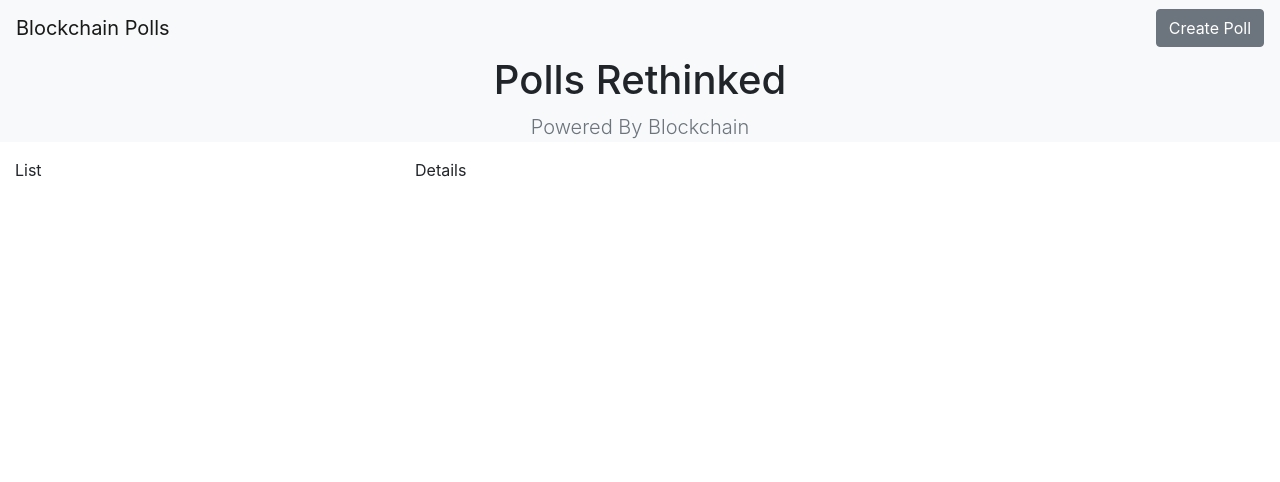
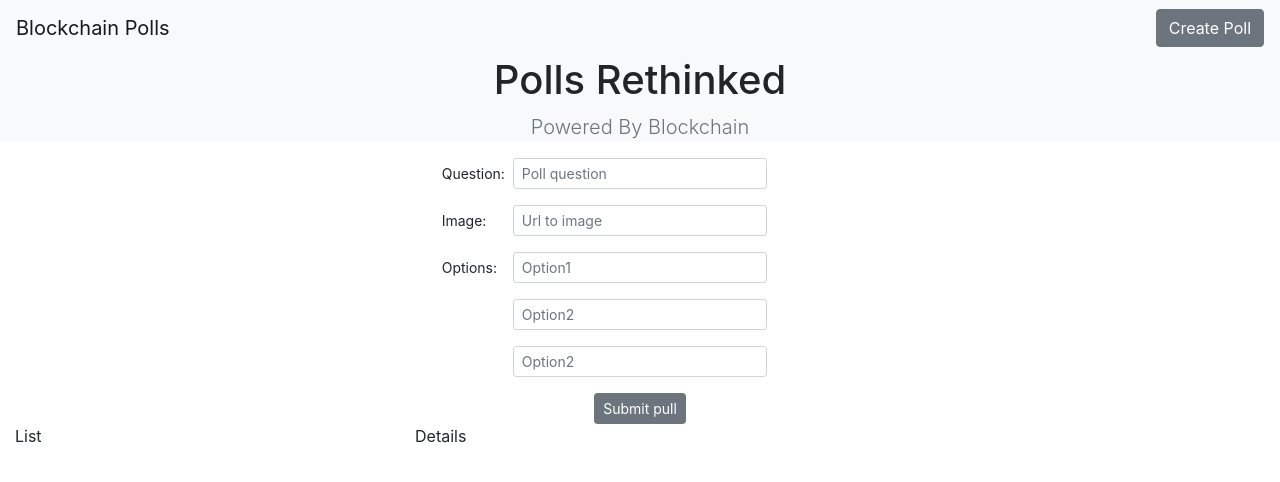
Before and after one commit to nal95/Angular_eth, an Angular app in the folder blockchain-poll/: page / in a window 1280 px wide. Shown: the top 482 px of the page. Built offline with nearby package versions, Linux system fonts and the light colour scheme.

Commit message:
Poll create Step1

```diff
--- a/blockchain-poll/angular.json
+++ b/blockchain-poll/angular.json
@@ -31,9 +31,13 @@
               "src/assets"
             ],
             "styles": [
-              "src/styles.scss"
+              "src/styles.scss",
+              "node_modules/bootstrap/dist/css/bootstrap.min.css"
             ],
-            "scripts": []
+            "scripts": [
+              "node_modules/jquery/dist/jquery.min.js",
+              "node_modules/bootstrap/dist/js/bootstrap.min.js"
+            ]
           },
           "configurations": {
             "production": {
--- a/blockchain-poll/package.json
+++ b/blockchain-poll/package.json
@@ -19,6 +19,8 @@
     "@angular/platform-browser": "~11.0.1",
     "@angular/platform-browser-dynamic": "~11.0.1",
     "@angular/router": "~11.0.1",
+    "bootstrap": "^4.5.3",
+    "jquery": "^3.5.1",
     "rxjs": "~6.6.0",
     "tslib": "^2.0.0",
     "zone.js": "~0.10.2"
--- a/blockchain-poll/src/app/app.component.html
+++ b/blockchain-poll/src/app/app.component.html
@@ -10,6 +10,7 @@
   </p>
 </section>
 
+<app-poll-create></app-poll-create>
 <div class="d-flex">
 <div class="container poll-list">
   List
--- /dev/null
+++ b/blockchain-poll/src/app/poll-create/poll-create.component.html
@@ -0,0 +1,75 @@
+<form [formGroup]="pollForm"  (ngSubmit)="submitForm()"  class="container col-sm-4">
+  <div class="form-group row">
+    <label class="col-sm-2 col-form-label col-form-label-sm">
+      Question:
+    </label>
+    <div class="col-sm-8">
+      <input
+        formControlName="question"
+        type="text"
+        class="form-control form-control-sm"
+        placeholder="Poll question"
+      />
+    </div>
+  </div>
+
+  <div class="form-group row">
+    <label class="col-sm-2 col-form-label col-form-label-sm">
+      Image:
+    </label>
+    <div class="col-sm-8">
+      <input
+        formControlName="image"
+        type="text"
+        class="form-control form-control-sm"
+        placeholder="Url to image"
+      />
+    </div>
+  </div>
+
+  <div class="form-group row">
+    <label class="col-sm-2 col-form-label col-form-label-sm">
+      Options:
+    </label>
+    <div class="col-sm-8">
+      <input
+        formControlName="op1"
+        type="text"
+        class="form-control form-control-sm"
+        placeholder="Option1"
+      />
+    </div>
+  </div>
+
+  <div class="form-group row">
+    <label class="col-sm-2 col-form-label col-form-label-sm">
+
+    </label>
+    <div class="col-sm-8">
+      <input
+        formControlName="op2"
+        type="text"
+        class="form-control form-control-sm"
+        placeholder="Option2"
+      />
+    </div>
+  </div>
+
+  <div class="form-group row">
+    <label class="col-sm-2 col-form-label col-form-label-sm">
+
+    </label>
+    <div class="col-sm-8">
+      <input
+        formControlName="op3"
+        type="text"
+        class="form-control form-control-sm"
+        placeholder="Option2"
+      />
+    </div>
+  </div>
+
+  <div class="d-flex justify-content-center">
+    <button type="submit" class="btn btn-sm btn-secondary"> Submit pull</button>
+  </div>
+</form>
--- /dev/null
+++ b/blockchain-poll/src/app/poll-create/poll-create.component.ts
@@ -0,0 +1,25 @@
+import { Component, OnInit } from '@angular/core';
+import {FormBuilder, FormGroup, Validators} from '@angular/forms';
+@Component({
+  selector: 'app-poll-create',
+  templateUrl: './poll-create.component.html',
+  styleUrls: ['./poll-create.component.scss']
+})
+export class PollCreateComponent  {
+  pollForm: FormGroup;
+  constructor(private fb: FormBuilder) {
+    this.pollForm = this.fb.group({
+      question: this.fb.control('',[Validators.required]),
+      image: this.fb.control(''),
+      op1: this.fb.control(''),
+      op2: this.fb.control(''),
+      op3: this.fb.control('')
+
+    });
+  }
+
+  submitForm (){
+    console.log(this.pollForm.value);
+  }
+
+}
--- a/blockchain-poll/src/index.html
+++ b/blockchain-poll/src/index.html
@@ -6,10 +6,8 @@
   <base href="/">
   <meta name="viewport" content="width=device-width, initial-scale=1">
   <link rel="icon" type="image/x-icon" href="favicon.ico">
-  <link rel="stylesheet" href="https://cdn.jsdelivr.net/npm/bootstrap@4.5.3/dist/css/bootstrap.min.css" integrity="sha384-TX8t27EcRE3e/ihU7zmQxVncDAy5uIKz4rEkgIXeMed4M0jlfIDPvg6uqKI2xXr2" crossorigin="anonymous">
-  <script src="https://cdn.jsdelivr.net/npm/bootstrap@4.5.3/dist/js/bootstrap.bundle.min.js" integrity="sha384-ho+j7jyWK8fNQe+A12Hb8AhRq26LrZ/JpcUGGOn+Y7RsweNrtN/tE3MoK7ZeZDyx" crossorigin="anonymous"></script>
 </head>
 <body class="bg-ligth">
-  <app-root></app-root>
+<app-root></app-root>
 </body>
 </html>
```
Also changed, not shown: blockchain-poll/src/app/app.module.ts (+8 -2 lines), blockchain-poll/src/app/poll-create/poll-create.component.scss (added), 2 other files (tests, documents, lock files or other folders).
